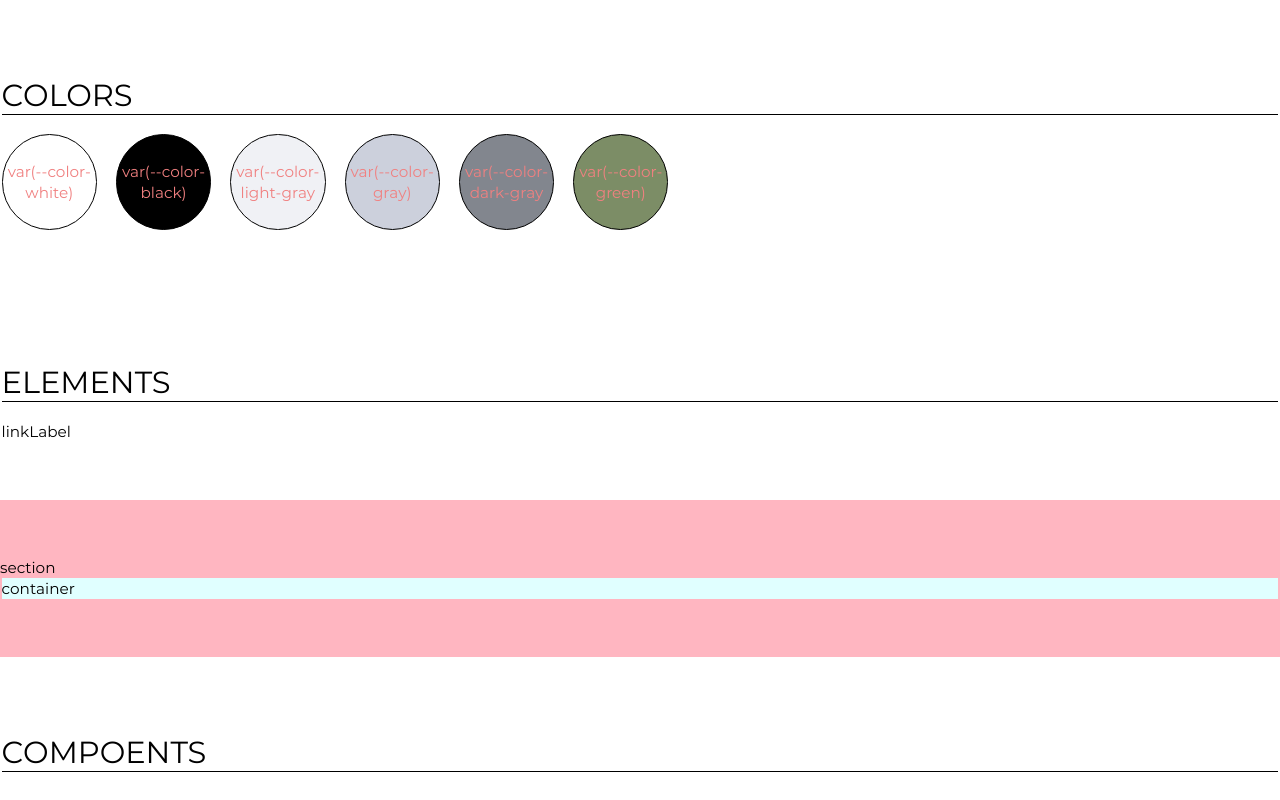
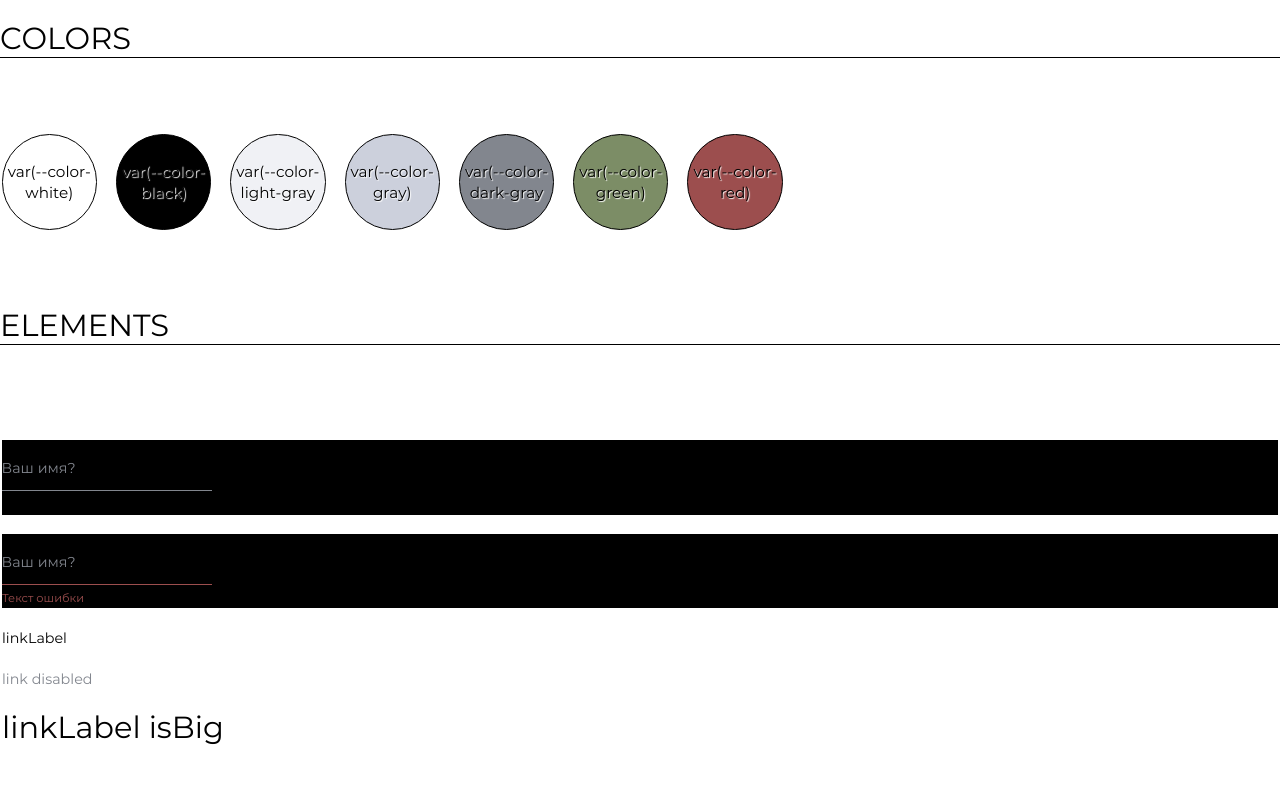
Before and after one commit to alcryalcry/thealexcode_novostroy, a Nuxt app: page /ui in a window 1280 px wide. Shown: the top 800 px of the page. Built offline with nearby package versions, Linux system fonts and the light colour scheme; what v-body-scroll-lock would draw is missing.

Commit message:
добавлены компоненты формы, немного ui и недоделанный селект

```diff
--- a/assets/styles/global/vars.scss
+++ b/assets/styles/global/vars.scss
@@ -4,6 +4,7 @@ $COLOR_LIGHT_GRAY: #F0F1F5;
 $COLOR_GRAY: #CCD0DC;
 $COLOR_DARK_GRAY: #82868E;
 $COLOR_GREEN: #7C8D66;
+$COLOR_RED: #9C4E4E;
 
 :root {
   --color-white: #{$COLOR_WHITE};
@@ -12,6 +13,7 @@ $COLOR_GREEN: #7C8D66;
   --color-gray: #{$COLOR_GRAY};
   --color-dark-gray: #{$COLOR_DARK_GRAY};
   --color-green: #{$COLOR_GREEN};
+  --color-red: #{$COLOR_RED};
 }
 
 
--- /dev/null
+++ b/components/FormInput.vue
@@ -0,0 +1,127 @@
+<template>
+  <div class="form-input-provider">
+    <label class="form-input text--t3" :class="{ 'is-filled': isFilled, 'is-error': error }">
+      <input v-model="value" :type="type" :name="name" class="form-input-control" @input="onInput">
+      <p class="form-input-placeholder">{{ placeholder }}</p>
+      <p v-if="error" class="form-input-error">{{ error }}</p>
+    </label>
+  </div>
+</template>
+
+<script>
+export default {
+  name: 'FormInput',
+  props: {
+    name: {
+      type: String,
+      required: true
+    },
+    placeholder: {
+      type: String,
+      default: 'placeholder'
+    },
+    type: {
+      type: String,
+      default: 'text'
+    },
+    error: {
+      type: String,
+      default: ''
+    }
+  },
+  data () {
+    return {
+      value: ''
+    }
+  },
+  computed: {
+    isFilled () {
+      return !!this.value.length
+    }
+  },
+  methods: {
+    onInput () {
+      this.$emit(this.value)
+    }
+  }
+}
+</script>
+
+<style lang="scss" scoped>
+$colorDefault: $COLOR_DARK_GRAY;
+$colorFilled: $COLOR_WHITE;
+$colorInvalid: $COLOR_RED;
+
+.form-input-provider {
+  position: relative;
+  display: inline-flex;
+}
+
+.form-input {
+  display: flex;
+  margin: 2.5rem 0;
+  color: $colorDefault;
+
+  &.is-filled {
+    color: $colorFilled;
+  }
+
+  &.is-error {
+    .form-input-control {
+      border-color: $colorInvalid;
+    }
+  }
+}
+
+.form-input-control {
+  padding: .5rem 0;
+  background-color: transparent;
+  color: currentColor;
+  border: none;
+  border-bottom: 1px solid currentColor;
+  outline: none;
+  transition: color .2s ease, border-color .2s ease;
+
+  &:focus {
+    color: $colorFilled;
+  }
+}
+
+.form-input-placeholder {
+  position: absolute;
+  top: 2rem;
+  left: 0;
+  margin: 0;
+  color: $colorDefault;
+  pointer-events: none;
+  transform: scale(1);
+  transform-origin: left;
+  transition: .2s ease;
+}
+
+.form-input-error {
+  position: absolute;
+  bottom: 0;
+  left: 0;
+  margin: 0;
+  color: $colorInvalid;
+  pointer-events: none;
+  transform: scale(0.8);
+  transform-origin: left;
+}
+
+.form-input-control:focus ~ .form-input-placeholder,
+.form-input.is-filled .form-input-placeholder {
+  top: 0.4rem;
+  transform: scale(0.8);
+}
+
+@include mobile {
+}
+
+@include tablet {
+}
+
+@include desktop {
+}
+</style>
--- /dev/null
+++ b/components/FormSelect.vue
@@ -0,0 +1,88 @@
+<template>
+  <div class="form-select-provider">
+    <VueMultiselect v-model="value" v-bind="settings" :options="mappedOptions" />
+  </div>
+</template>
+
+<script>
+export default {
+  name: 'FormSelect',
+  props: {
+    options: {
+      type: Array,
+      default () {
+        return ['1', '2', '3']
+      }
+    },
+    settings: {
+      type: Object,
+      default () {
+        return ({
+          searchable: false
+        })
+      }
+    }
+  },
+  data () {
+    return {
+      value: ''
+    }
+  },
+  computed: {
+    mappedOptions () {
+      return Array.isArray(this.options)
+        ? this.options.map(item => item)
+        : []
+    }
+  },
+  methods: {
+    onInput () {
+      this.$emit(this.value)
+    }
+  }
+}
+</script>
+
+<style src="vue-multiselect/dist/vue-multiselect.min.css"></style>
+
+<style lang="scss" scoped>
+$colorDefault: $COLOR_DARK_GRAY;
+$colorFilled: $COLOR_WHITE;
+$colorInvalid: $COLOR_RED;
+
+.form-select-provider {
+  display: inline-flex;
+}
+
+.multiselect {
+  display: flex;
+  min-height: 5rem;
+
+  &::v-deep {
+    .multiselect__content-wrapper {
+      width: 28rem;
+    }
+    .multiselect__input, .multiselect__single {
+      font-size: 1.5rem;
+      line-height: 1.33;
+    }
+    .multiselect__tags {
+      border: none;
+      padding: 0;
+      min-height: 5rem;
+    }
+    .multiselect__placeholder {
+      margin: 0;
+    }
+  }
+}
+
+@include mobile {
+}
+
+@include tablet {
+}
+
+@include desktop {
+}
+</style>
--- a/components/Link.vue
+++ b/components/Link.vue
@@ -1,16 +1,31 @@
 <template>
-  <n-link :to="url" class="link">
-    <span class="link-label">
+  <component :is="disabled ? 'div' : 'n-link'" :to="!disabled ? url : false" class="link" :class="{ 'is-big': isBig, 'is-disabled': disabled }">
+    <span class="link-label" :label="label" :class="isBig ? 'text--t1' : 'text--t3'">
       {{ label }}
     </span>
-    <slot />
-  </n-link>
+    <i class="link-icon">
+      <IconArrow />
+    </i>
+  </component>
 </template>
 
 <script>
+import IconArrow from '~/assets/svg/arrow.svg'
+
 export default {
   name: 'Link',
+  components: {
+    IconArrow
+  },
   props: {
+    isBig: {
+      type: Boolean,
+      default: false
+    },
+    disabled: {
+      type: Boolean,
+      default: false
+    },
     label: {
       type: String,
       default: ''
@@ -24,12 +39,47 @@ export default {
 </script>
 
 <style lang="scss" scoped>
-$mobile: $MOBILE;
-$tablet: $TABLET;
-$desktop: $DESKTOP;
+$colorDisabled: $COLOR_DARK_GRAY;
 
 .link {
+  position: relative;
+  display: inline-flex;
+  align-items: center;
+  overflow: hidden;
 
+  &.is-disabled {
+    pointer-events: none;
+    color: $colorDisabled;
+  }
+
+  &.is-big {
+    .link-label {
+      margin-right: 1.4rem;
+    }
+    .link-icon {
+      width: 3.2rem;
+      height: 3.2rem;
+    }
+  }
+}
+
+.link-label {
+  margin-right: .5rem;
+  will-change: transform;
+  transform: translateY(0);
+  transition: transform .5s ease;
+
+  &::before {
+    content: attr(label);
+    position: absolute;
+    top: -1.5em;
+    left: 0;
+  }
+}
+
+.link-icon {
+  width: 1.6rem;
+  height: 1.6rem;
 }
 
 @include mobile {
@@ -39,5 +89,12 @@ $desktop: $DESKTOP;
 }
 
 @include desktop {
+  .link {
+    &:hover {
+      .link-label {
+        transform: translateY(1.5em);
+      }
+    }
+  }
 }
 </style>
--- a/components/WrapperTitle.vue
+++ b/components/WrapperTitle.vue
@@ -2,8 +2,17 @@
   <div class="wrapper-title">
     <div class="row">
       <div class="col col-4 col-md-8 col-sm-4">
-        <div class="title--h1">
-          {{ title }}
+        <div class="row no-gap ai-sb">
+          <div class="col col-6 col-md-8 col-sm-4">
+            <div v-if="title" class="title--h1">
+              {{ title }}
+            </div>
+          </div>
+          <div class="col col-6 col-md-8 col-sm-4">
+            <div v-if="description" class="text--t3">
+              {{ description }}
+            </div>
+          </div>
         </div>
       </div>
       <div class="col col-8 col-md-8 col-sm-4">
@@ -18,6 +27,10 @@ export default {
   name: 'WrapperTItle',
   props: {
     title: {
+      type: String,
+      default: ''
+    },
+    description: {
       type: String,
       default: ''
     }
--- a/nuxt.config.js
+++ b/nuxt.config.js
@@ -19,6 +19,10 @@ export default {
     },
     {
       src: '~plugins/vBodyScrollLock.js',
+      ssr: false
+    },
+    {
+      src: '~plugins/vueMultiselect',
       ssr: false
     }
   ],
--- a/package.json
+++ b/package.json
@@ -16,7 +16,8 @@
     "nuxt": "^2.15.7",
     "smoothscroll-polyfill": "^0.4.4",
     "throttle-debounce": "^3.0.1",
-    "v-body-scroll-lock": "^1.1.3"
+    "v-body-scroll-lock": "^1.1.3",
+    "vue-multiselect": "^2.1.6"
   },
   "devDependencies": {
     "@babel/eslint-parser": "^7.14.7",
--- a/pages/ui.vue
+++ b/pages/ui.vue
@@ -1,10 +1,10 @@
 <template>
   <div>
+    <div class="ui-title text--t1">
+      COLORS
+    </div>
     <Section>
       <Container>
-        <div class="ui-title text--t1">
-          COLORS
-        </div>
         <div class="ui-color-list row">
           <div v-for="color in colors" :key="color" class="ui-color" :style="{ background: color }">
             {{ color }}
@@ -13,15 +13,35 @@
       </Container>
     </Section>
 
+    <div class="ui-title text--t1">
+      ELEMENTS
+    </div>
     <Section>
       <Container>
-        <div class="ui-title text--t1">
-          ELEMENTS
+        <div class="ui-element ui-bg-0">
+          <FormInput :placeholder="'Ваш имя?'" :name="'name'" />
         </div>
-        <Link :label="'linkLabel'" :url="'google.com'" />
+        <div class="ui-element ui-bg-0">
+          <FormInput :placeholder="'Ваш имя?'" :name="'name'" :error="'Текст ошибки'" />
+        </div>
+        <!-- <div class="ui-element">
+          <FormSelect />
+        </div> -->
+        <div class="ui-element">
+          <Link :label="'linkLabel'" :url="'/'" />
+        </div>
+        <div class="ui-element">
+          <Link :label="'link disabled'" :disabled="true" :url="'/'" />
+        </div>
+        <div class="ui-element">
+          <Link :label="'linkLabel isBig'" :url="'/'" :is-big="true" />
+        </div>
       </Container>
     </Section>
 
+    <div class="ui-title text--t1">
+      SECTION/CONTAINER
+    </div>
     <Section class="ui-bg-1">
       <div class="text--h2">
         section
@@ -33,12 +53,12 @@
       </Container>
     </Section>
 
+    <div class="ui-title text--t1">
+      COMPONENTS
+    </div>
     <Section>
       <Container>
-        <div class="ui-title text--t1">
-          COMPOENTS
-        </div>
-        <WrapperTitle :title="'WrapperTitle'">
+        <WrapperTitle :title="'WrapperTitle'" :description="'Опытная команда, реализовавшая крупнейшие проекты в разных сегментах'">
           Content of WrapperTitle
         </WrapperTitle>
       </Container>
@@ -49,11 +69,15 @@
 <script>
 import Link from '~/components/Link'
 import WrapperTitle from '~/components/WrapperTitle'
+import FormInput from '~/components/FormInput'
+// import FormSelect from '~/components/FormSelect'
 
 export default {
   components: {
     Link,
-    WrapperTitle
+    WrapperTitle,
+    FormInput
+    // FormSelect
   },
   data () {
     return {
@@ -63,7 +87,8 @@ export default {
         'var(--color-light-gray',
         'var(--color-gray)',
         'var(--color-dark-gray',
-        'var(--color-green)'
+        'var(--color-green)',
+        'var(--color-red)'
       ]
     }
   }
@@ -83,6 +108,13 @@ export default {
 .ui-bg-4 {
   background: lightsteelblue;
 }
+.ui-bg-0 {
+  background: black;
+}
+
+.ui-element {
+  margin: 2rem 0;
+}
 
 .ui-title {
   margin: 2rem 0;
@@ -95,10 +127,10 @@ export default {
   text-align: center;
   border-radius: 50%;
   border: 1px solid black;
-  color: lightcoral;
   width: 10rem;
   height: 10rem;
   margin: 0 1rem;
   overflow: hidden;
+  text-shadow: 1px 1px 1px white;
 }
 </style>
--- /dev/null
+++ b/plugins/vueMultiselect.js
@@ -0,0 +1,4 @@
+import Vue from 'vue'
+
+import VueMultiselect from 'vue-multiselect'
+Vue.component('VueMultiselect', VueMultiselect)
```
Also changed, not shown: assets/svg/arrow.svg (added), 1 other file (tests, documents, lock files or other folders).
